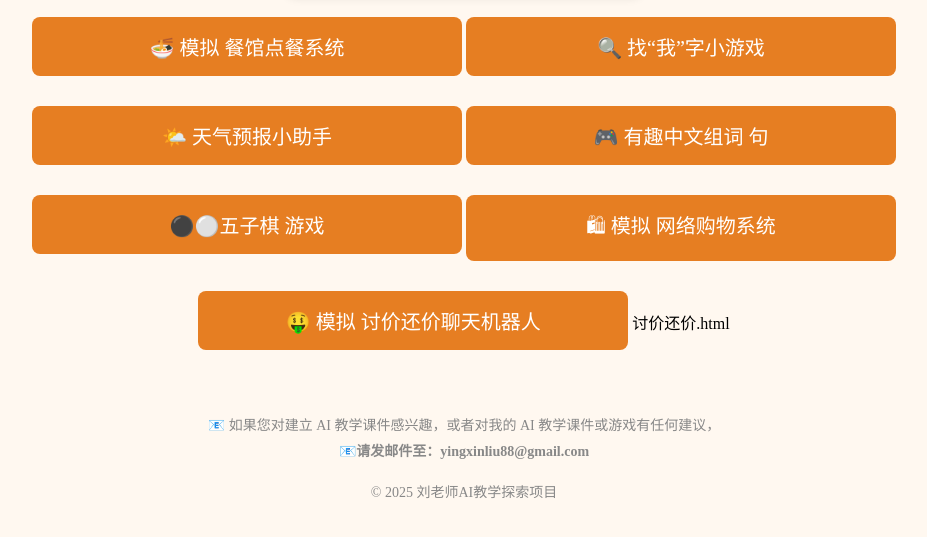
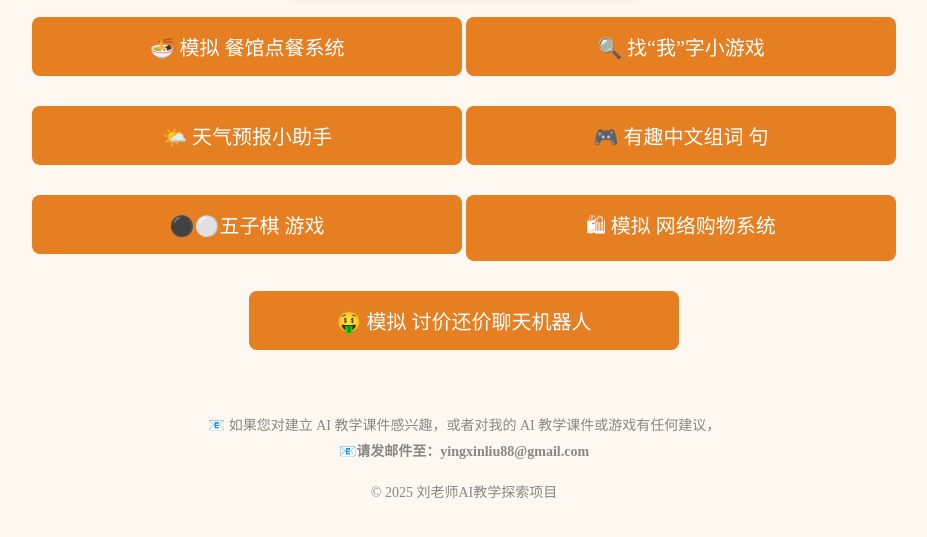
Before and after one commit to YingxinAI/Liu-Laoshi, a plain HTML site: page index.html in a window 1280 px wide. Shown: the part 395-932 px from the top of the page, without its empty margins (176-1103 px from the left). Drawn offline with Linux system fonts and the light colour scheme.

Commit message:
Update index.html

```diff
--- a/index.html
+++ b/index.html
@@ -75,7 +75,7 @@
     <a href="购物.html" class="game-button"> 🛍 模拟 网络购物系统 </a>
     <a href="讨价还价.html" class="game-button"> 🤑 模拟 讨价还价聊天机器人 </a>
 
-讨价还价.html
+
 
     <!-- 预留位置：未来添加更多游戏 -->
     <!-- 示例： -->
```
